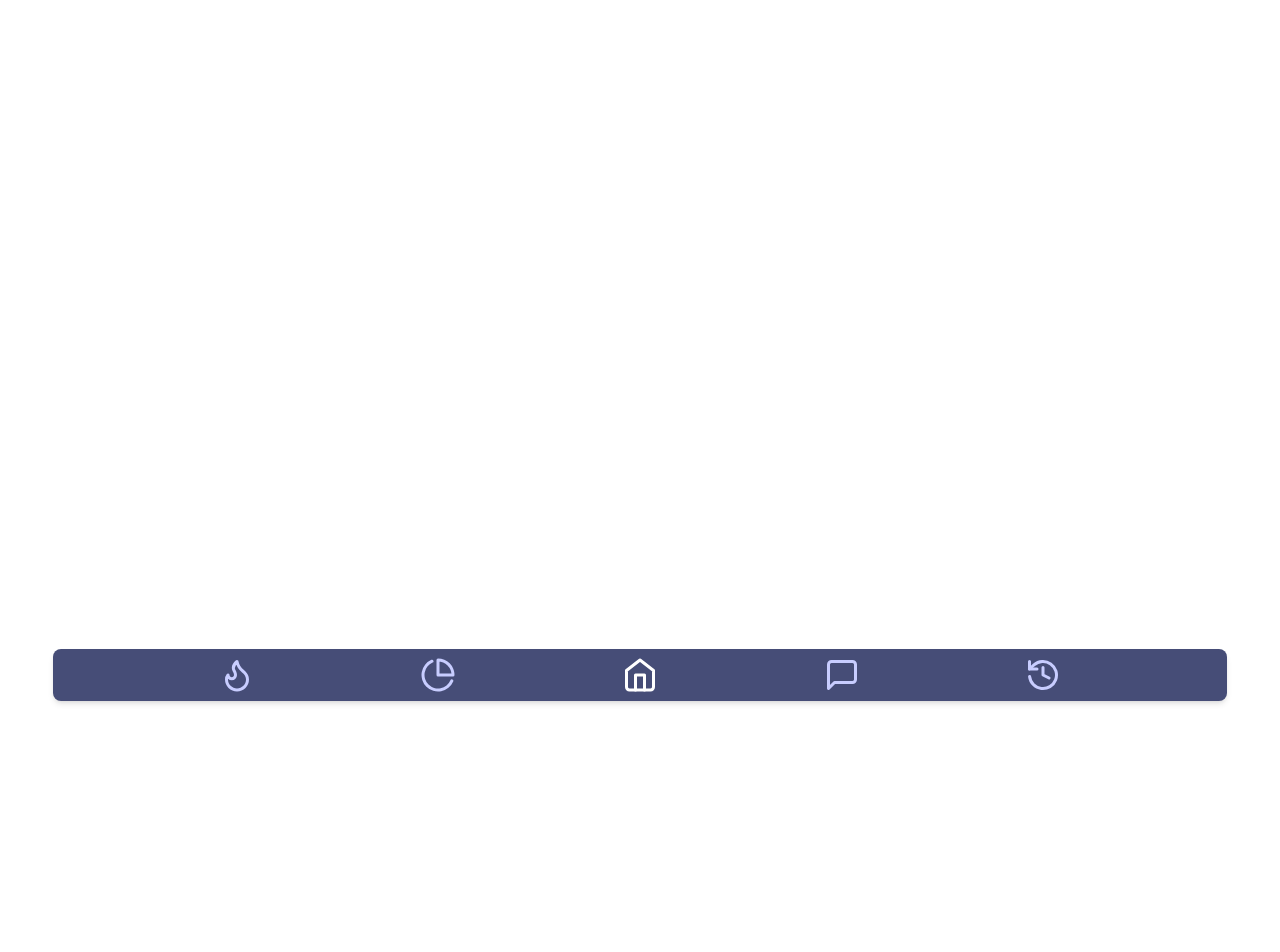
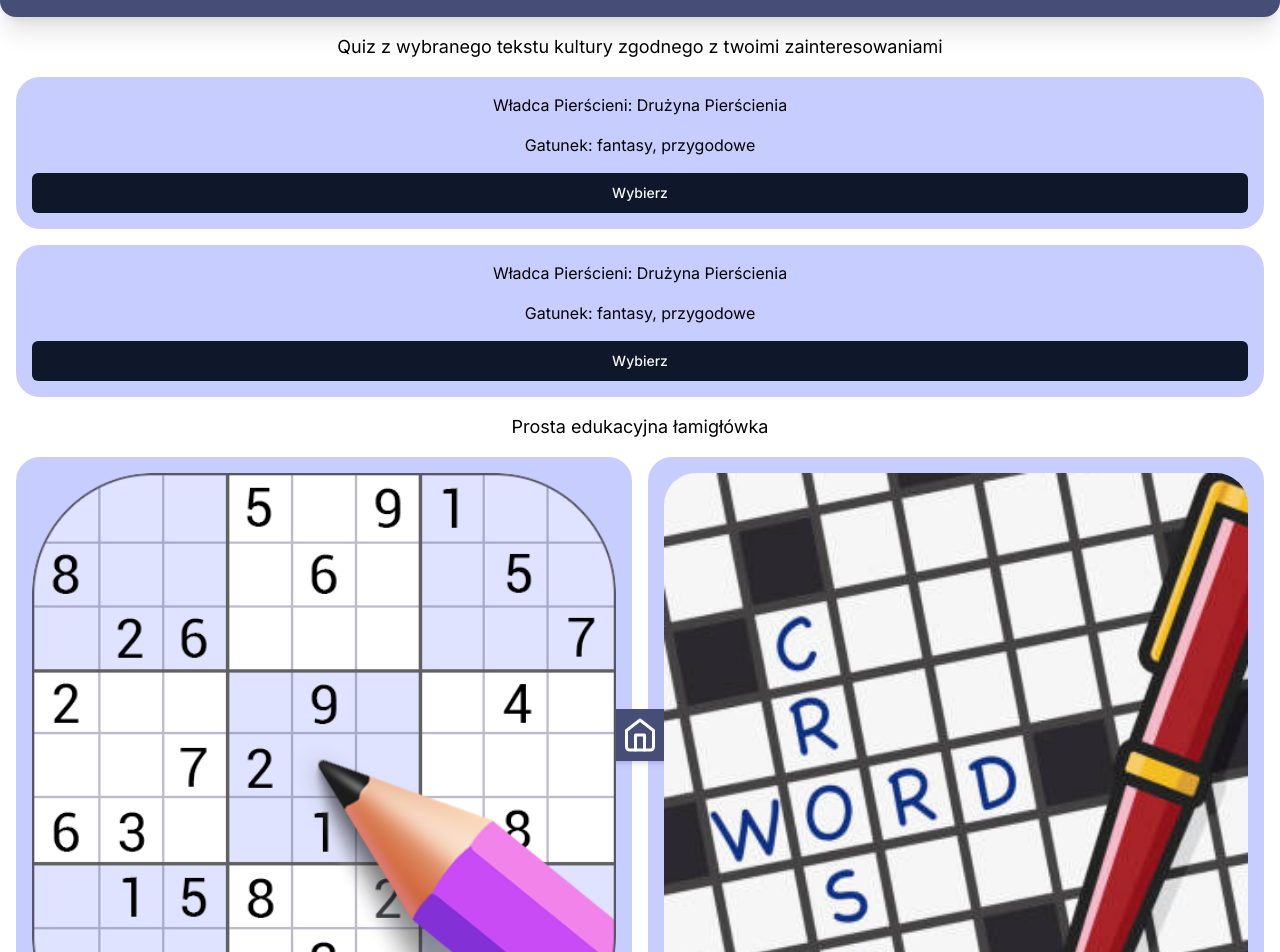
Before and after one commit to Truly-Depressed-Developers/stop-scrolling, a Next.js app: page / in a window 1280 px wide. Shown: the part 91-1043 px from the top of the page. Before the commit the page ends 800 px from the top, so only its background shows below. Built offline with nearby package versions, Linux system fonts and the light colour scheme.

Commit message:
Feat: Daily task

```diff
--- a/src/app/page.tsx
+++ b/src/app/page.tsx
@@ -1,5 +1,59 @@
 import Image from "next/image";
+import { Button } from "@/components/ui/button";
+import Header from "@/components/Header";
+
+const TextTask = () => {
+    return <div className='bg-secondary w-full p-4 flex flex-col space-y-4 rounded-3xl'>
+        <h3 className='text-center'>Władca Pierścieni: Drużyna Pierścienia</h3>
+        <p className='text-center'>Gatunek: fantasy, przygodowe</p>
+        <Button>Wybierz</Button>
+    </div>;
+}
+
+const GameTask = (props: {src: string, name: string}) => {
+    return <div className='bg-secondary w-full p-4 flex flex-col space-y-4 rounded-3xl'>
+        <div className="relative w-full aspect-square">
+            <Image
+                className="rounded-[32px]"
+                src={props.src}
+                alt={""}
+                fill
+            />
+        </div>
+        <Button>{props.name}</Button>
+    </div>;
+}
 
 export default function Home() {
-    return <>Home</>;
+    return <div className=''>
+        <Header className='flex justify-center'>
+            <h1 className='text-xl'>
+                Wybierz Swoje Dzienne Zadanie
+            </h1>
+        </Header>
+        <div className="m-4">
+            <h2 className="text-lg mb-4 text-center">
+                Quiz z wybranego tekstu kultury zgodnego z twoimi zainteresowaniami
+            </h2>
+            <div className="flex flex-col justify-between space-y-4">
+                <TextTask />
+                <TextTask />
+            </div>
+        </div>
+        <div className="m-4">
+            <h2 className="text-lg mb-4 text-center">
+                Prosta edukacyjna łamigłówka
+            </h2>
+            <div className='flex justify-between space-x-4'>
+                <GameTask
+                    src={'/sudoku.png'}
+                    name={'Sudoku'}
+                />
+                <GameTask
+                    src={'/crossword.png'}
+                    name={'Krzyżówka'}
+                />
+            </div>
+        </div>
+    </div>;
 }
--- a/tailwind.config.ts
+++ b/tailwind.config.ts
@@ -34,7 +34,8 @@
       },
       colors: {
         "primary": "#464d77",
-        "secondary": "#f2f2f2",
+        "secondary": "#c8cdff",
+        "tertiary": "#f1f1e6",
         "accent": "#d0a616"
       }
     },
```
Also changed, not shown: public/crossword.png (added), public/sudoku.png (added).
